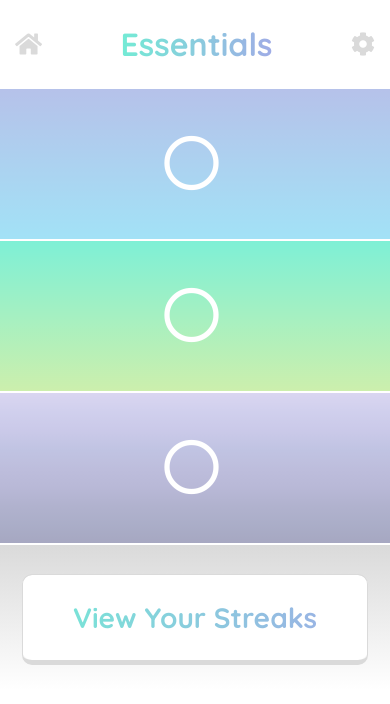
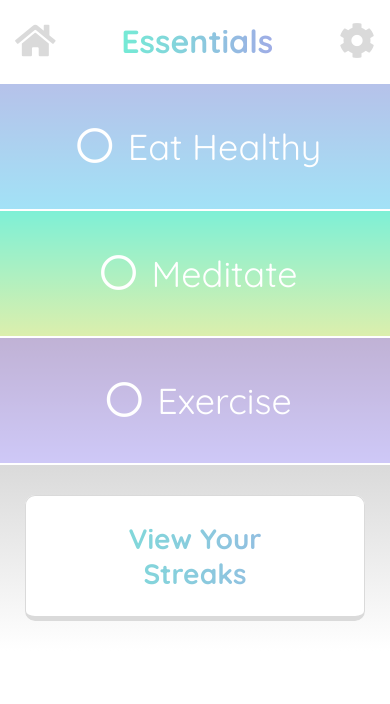
Before and after one commit to brittanyleigh/habits, a Django app: page / in a window 390 px wide. Shown: the top 704 px of the page. Run offline with Django 3.2, Linux system fonts and the light colour scheme; the visitor is signed in with stand-in values (Sample User, id 1); data comes from the database, SQL or seed files in the repository; some libraries are stand-ins or nearby versions.

Commit message:
responsive styling tweaks

```diff
--- a/daily_habits/static/habits.css
+++ b/daily_habits/static/habits.css
@@ -21,7 +21,8 @@
     margin-right: auto;
     margin-left: auto; }
   .header h4 {
-    font-size: 24px; }
+    font-size: 36px;
+    margin: 0px; }
 
 .flex-content {
   display: flex;
@@ -45,7 +46,13 @@
   border-left: 0px; }
   .habit label {
     font-size: 56px;
-    color: white; }
+    color: white;
+    display: flex;
+    align-items: center; }
+    @media screen and (max-width: 650px) {
+      .habit label {
+        font-size: 36px;
+        padding: 15px; } }
     .habit label:hover {
       cursor: pointer; }
   .habit h3 {
@@ -62,10 +69,10 @@
   background-image: linear-gradient(to top, #48c6ef 0%, #6f86d6 100%); }
 
 .green {
-  background-image: linear-gradient(to top, #9be15d 0%, #00e3ae 100%); }
+  background-image: linear-gradient(to top, #bae15d 0%, #00e3ae 100%); }
 
 .purple {
-  background-image: linear-gradient(to top, #505285 0%, #585e92 12%, #65689f 25%, #7474b0 37%, #7e7ebb 50%, #8389c7 62%, #9795d4 75%, #a2a1dc 87%, #b5aee4 100%); }
+  background-image: linear-gradient(to top, #9f93f1 0%, #8368ad 100%); }
 
 .gray {
   background-image: linear-gradient(to top, #ffffff 0%, #dadada 100%); }
@@ -79,7 +86,11 @@
   min-height: 150px;
   display: flex;
   align-items: center;
-  justify-content: center; }
+  justify-content: center;
+  text-align: center; }
+  @media screen and (max-width: 650px) {
+    .list-item {
+      min-height: 125px; } }
 
 .default-btn, .secondary-btn {
   min-height: 75px;
@@ -89,10 +100,10 @@
   background: transparent;
   text-decoration: none; }
   .default-btn h4, .secondary-btn h4 {
-    padding: 25px 0px;
     border-radius: 10px;
     background: white;
-    margin: 0px; }
+    margin: 0px 25px;
+    text-align: center; }
     .default-btn h4:hover, .secondary-btn h4:hover {
       margin-top: 4px;
       cursor: pointer; }
@@ -108,15 +119,14 @@
     border-radius: 10px;
     border: solid 1px;
     border-bottom: solid 5px;
-    border-color: #dadada; }
+    border-color: #dadada;
+    display: block; }
     .default-btn span:hover, .secondary-btn span:hover {
       text-decoration: none;
       border-bottom: solid 1px #dadada; }
 
 .secondary-btn {
   margin-top: 0px; }
-  .secondary-btn h4 {
-    padding: 10px 0px; }
   .secondary-btn span {
     background: #dadada;
     border-color: #c1c1c1;
--- a/daily_habits/static/habits.scss
+++ b/daily_habits/static/habits.scss
@@ -30,7 +30,8 @@
     }
 
     h4 {
-    	font-size: 24px;
+    	font-size: 36px;
+	    margin: 0px;
     }
 }
 
@@ -62,6 +63,13 @@
 	label {
 	    font-size: 56px;
 	    color: white;
+	    display: flex;
+		align-items: center;
+
+	    @media screen and (max-width: 650px){
+    	    font-size: 36px;
+		    padding: 15px;
+	    }
 
 	    &:hover {
 	    	cursor: pointer;
@@ -88,11 +96,11 @@
 }
 
 .green {
-	background-image: linear-gradient(to top, #9be15d 0%, #00e3ae 100%);
+	background-image: linear-gradient(to top, #bae15d 0%, #00e3ae 100%);
 }
 
 .purple {
-	background-image: linear-gradient(to top, #505285 0%, #585e92 12%, #65689f 25%, #7474b0 37%, #7e7ebb 50%, #8389c7 62%, #9795d4 75%, #a2a1dc 87%, #b5aee4 100%);
+	background-image: linear-gradient(to top, #9f93f1 0%, #8368ad 100%);
 }
 
 .gray {
@@ -109,6 +117,11 @@
     display: flex;
     align-items: center;
     justify-content: center;
+    text-align: center;
+
+    @media screen and (max-width: 650px){
+    	min-height: 125px;
+    }
 }
 
 .default-btn, .secondary-btn {
@@ -120,10 +133,10 @@
     text-decoration: none;
 
 	h4 {
-		padding: 25px 0px;
 	    border-radius: 10px;
 	    background: white;
-	    margin: 0px;
+	    margin: 0px 25px;
+	    text-align: center;
 
 		&:hover {
 		    margin-top: 4px;
@@ -144,6 +157,7 @@
 	    border: solid 1px;
 	    border-bottom: solid 5px;
 	    border-color: $gray;
+        display: block;
 
 	    &:hover {
 		    text-decoration: none;
@@ -154,9 +168,6 @@
 
 .secondary-btn {
 	margin-top: 0px;
-	h4 {
-		padding: 10px 0px;
-	}
 
 	span {
 		background: $gray;
@@ -191,16 +202,20 @@
 	h3, h4, h5 {
 		font-weight: 500;
 		color: #fff;
-		margin-right: 5px;
-		margin-left: 5px;
+		margin: 5px;
 	}
 	h4 {
 		font-size: 32px;
+		width: 100%;
 	}
 	h5 {
 	    font-size: 20px;
 	}
 	h3 {
+	}
+	.list-item {
+	    padding: 25px 15px;
+	    flex-wrap: wrap;
 	}
 }
 
@@ -209,6 +224,10 @@
 	label {
 		font-size: 32px;
 		margin: 0px 10px;
+
+		@media screen and (max-width: 650px){
+			font-size: 24px;
+		}
 	}
 
 	input[type="text"], input[type="password"] {
@@ -216,6 +235,16 @@
 	    font-size: 32px;
         color: #dadada;
         -webkit-box-shadow: 0 0 0px 1000px white inset;
+        border: solid 1px #dadada;
+	    border-radius: 10px;
+	    margin-top: 5px;
+	    padding: 5px;
+
+	    @media screen and (max-width: 650px){
+    	    max-width: 250px;
+		    margin-bottom: 25px;
+		    font-size: 24px;
+	    }
 	}
 
 	button[type="submit"]:hover {
--- a/daily_habits/templates/daily_habits/base.html
+++ b/daily_habits/templates/daily_habits/base.html
@@ -6,6 +6,17 @@
         <script type="text/javascript" src="{% static 'habits.js' %}"></script>
         <link rel="stylesheet" href="https://use.fontawesome.com/releases/v5.2.0/css/all.css" integrity="sha384-hWVjflwFxL6sNzntih27bfxkr27PmbbK/iSvJ+a4+0owXq79v+lsFkW54bOGbiDQ" crossorigin="anonymous">
         <link rel="stylesheet" href="{% static 'habits.css' %}">
+        <link rel="apple-touch-icon" sizes="180x180" href="/daily_habits/static/images/apple-touch-icon.png">
+        <link rel="icon" type="image/png" sizes="32x32" href="/daily_habits/static/images/favicon-32x32.png">
+        <link rel="icon" type="image/png" sizes="16x16" href="/daily_habits/static/images/favicon-16x16.png">
+        <link rel="manifest" href="/daily_habits/static/images/site.webmanifest">
+        <link rel="mask-icon" href="/daily_habits/static/images/safari-pinned-tab.svg" color="#5bbad5">
+        <link rel="shortcut icon" href="/daily_habits/static/images/favicon.ico">
+        <meta name="msapplication-TileColor" content="#da532c">
+        <meta name="msapplication-config" content="/daily_habits/static/images/browserconfig.xml">
+        <meta name="theme-color" content="#ffffff">
+        <meta name="viewport" content="width=device-width,initial-scale=1.0">
+        <meta charset="UTF-8">
     </head>
     <body>
         {% if request.user.is_authenticated %}
--- a/daily_habits/templates/daily_habits/habits_list.html
+++ b/daily_habits/templates/daily_habits/habits_list.html
@@ -8,19 +8,19 @@
       		<div class="habit blue {% if not habits.habitOneCompleted %}incomplete{% endif %}">
       			<div class="list-item checkbox">
       				<input id="habitOneCompleted" type="checkbox" name="habitOneCompleted" {% if habits.habitOneCompleted %} checked {% endif %}>
-		      		<label for="habitOneCompleted" class="{% if habits.habitOneCompleted %}checked{% endif %}">{{ profile.habitOne }} </label>
+		      		<label for="habitOneCompleted" class="{% if habits.habitOneCompleted %}checked{% endif %}">{% if profile.habitOne %}{{ profile.habitOne }}{% else %}Eat Healthy{% endif %} </label>
 				</div>
 			</div>
 			<div class="habit green {% if not habits.habitTwoCompleted %}incomplete{% endif %}">
 				<div class="list-item checkbox">
 				    <input id="habitTwoCompleted" type="checkbox" name="habitTwoCompleted" {% if habits.habitTwoCompleted %} checked {% endif %}>
-					<label for="habitTwoCompleted" class="{% if habits.habitTwoCompleted %}checked{% endif %}">{{ profile.habitTwo }} </label>
+					<label for="habitTwoCompleted" class="{% if habits.habitTwoCompleted %}checked{% endif %}">{% if profile.habitTwo %}{{ profile.habitTwo }}{% else %}Meditate{% endif %} </label>
 				</div>
 			</div>
 			<div class="habit purple {% if not habits.habitThreeCompleted %}incomplete{% endif %}">
 				<div class="list-item checkbox">
 				    <input id="habitThreeCompleted" type="checkbox" name="habitThreeCompleted" {% if habits.habitThreeCompleted %} checked {% endif %}>
-				    <label for="habitThreeCompleted" class="{% if habits.habitThreeCompleted %} checked {% endif %}">{{ profile.habitThree }} </label>
+				    <label for="habitThreeCompleted" class="{% if habits.habitThreeCompleted %} checked {% endif %}">{% if profile.habitThree %}{{ profile.habitThree }}{% else %}Exercise{% endif %} </label>
 				</div>
 			</div>
 	    </form>
--- a/daily_habits/templates/daily_habits/login.html
+++ b/daily_habits/templates/daily_habits/login.html
@@ -8,7 +8,7 @@
             {% for field in form %}
 
               <div class="list-item">
-                {{ field.label_tag }}<br>
+                {{ field.label_tag }}
                 {{ field }}
                 {% for error in field.errors %}
                   <p style="color: red">{{ error }}</p>
--- a/daily_habits/templates/daily_habits/signup.html
+++ b/daily_habits/templates/daily_habits/signup.html
@@ -8,7 +8,7 @@
         {% for field in form %}
 
           <div class="list-item">
-            {{ field.label_tag }}<br>
+            {{ field.label_tag }}
             {{ field }}
             {% for error in field.errors %}
               <p style="color: red">{{ error }}</p>
--- a/daily_habits/templates/daily_habits/streaks.html
+++ b/daily_habits/templates/daily_habits/streaks.html
@@ -5,21 +5,21 @@
 	{% if request.user.is_authenticated %}
 		<div class="habit blue {% if not habitOne %}incomplete{% endif %}">
 			<div class="list-item">
-				<h4>{{ profile.habitOne }} Streak: </h4>
+				<h4>{% if profile.habitOne %}{{ profile.habitOne }}{% else %}Eat Healthy{% endif %} Streak </h4>
 				<h3>{% if habitOne %}{{ habitOne }}{% else %}0{% endif %}</h3>
 				<h5> Days</h5>
 			</div>
 		</div>
 		<div class="habit green {% if not habitTwo %}incomplete{% endif %}">
 			<div class="list-item">
-				<h4>{{ profile.habitTwo }} Streak: </h4>
+				<h4>{% if profile.habitTwo %}{{ profile.habitTwo }}{% else %}Meditate{% endif %} Streak </h4>
 				<h3>{% if habitTwo %}{{ habitTwo }}{% else %}0{% endif %}</h3>
 				<h5> Days</h5>
 			</div>
 		</div>
 		<div class="habit purple {% if not habitThree %}incomplete{% endif %}">
 			<div class="list-item">
-				<h4>{{ profile.habitThree }} Streak: </h4>
+				<h4>{% if profile.habitThree %}{{ profile.habitThree }}{% else %}Exercise{% endif %} Streak </h4>
 				<h3>{% if habitThree %}{{ habitThree }}{% else %}0{% endif %}</h3>
 				<h5> Days</h5>
 			</div>
--- a/daily_habits/views.py
+++ b/daily_habits/views.py
@@ -69,24 +69,33 @@
     profile = UserInfo.objects.filter(user=request.user).first()
 
     habitOneStreakStart = Day.objects.filter(date__lte=yesterday, habitOneCompleted=False, user=request.user).order_by('-date').first()
-    habitOneStreak = (today - habitOneStreakStart.date.date()).days
-    if not yesterday_habits.habitOneCompleted:
+    if habitOneStreakStart:
+        habitOneStreak = (today - habitOneStreakStart.date.date()).days
+        if yesterday_habits and not yesterday_habits.habitOneCompleted:
+            habitOneStreak = 0
+        if today_habits and today_habits.habitOneCompleted:
+            habitOneStreak += 1
+    else:
         habitOneStreak = 0
-    if today_habits and today_habits.habitOneCompleted:
-        habitOneStreak += 1
 
     habitTwoStreakStart = Day.objects.filter(date__lte=yesterday, habitTwoCompleted=False, user=request.user).order_by('-date').first()
-    habitTwoStreak = (today - habitTwoStreakStart.date.date()).days
-    if not yesterday_habits.habitTwoCompleted:
+    if habitTwoStreakStart:
+        habitTwoStreak = (today - habitTwoStreakStart.date.date()).days
+        if yesterday_habits and not yesterday_habits.habitTwoCompleted:
+            habitTwoStreak = 0
+        if today_habits and today_habits.habitTwoCompleted:
+            habitTwoStreak += 1
+    else:
         habitTwoStreak = 0
-    if today_habits and today_habits.habitTwoCompleted:
-        habitTwoStreak += 1
 
     habitThreeStreakStart = Day.objects.filter(date__lte=yesterday, habitThreeCompleted=False, user=request.user).order_by('-date').first()
-    habitThreeStreak = (today - habitThreeStreakStart.date.date()).days
-    if not yesterday_habits.habitThreeCompleted:
+    if habitThreeStreakStart:
+        habitThreeStreak = (today - habitThreeStreakStart.date.date()).days
+        if yesterday_habits and not yesterday_habits.habitThreeCompleted:
+            habitThreeStreak = 0
+        if today_habits and today_habits.habitThreeCompleted:
+            habitThreeStreak += 1
+    else:
         habitThreeStreak = 0
-    if today_habits and today_habits.habitThreeCompleted:
-        habitThreeStreak += 1
 
     return render(request, 'daily_habits/streaks.html', {'habitOne': habitOneStreak, 'habitTwo': habitTwoStreak, 'habitThree': habitThreeStreak, 'profile': profile})
```
Also changed, not shown: other parts of daily_habits/static/habits.css (+19 -4 lines), daily_habits/static/images/browserconfig.xml (added, +9 -0 lines), daily_habits/static/images/android-chrome-192x192.png (added), daily_habits/static/images/android-chrome-512x512.png (added), daily_habits/static/images/apple-touch-icon.png (added), daily_habits/static/images/check.png (added), daily_habits/static/images/favicon-16x16.png (added), daily_habits/static/images/favicon-32x32.png (added), daily_habits/static/images/favicon.ico (added), daily_habits/static/images/mstile-150x150.png (added), daily_habits/static/images/safari-pinned-tab.svg (added), daily_habits/static/images/site.webmanifest (added), 1 other file.
